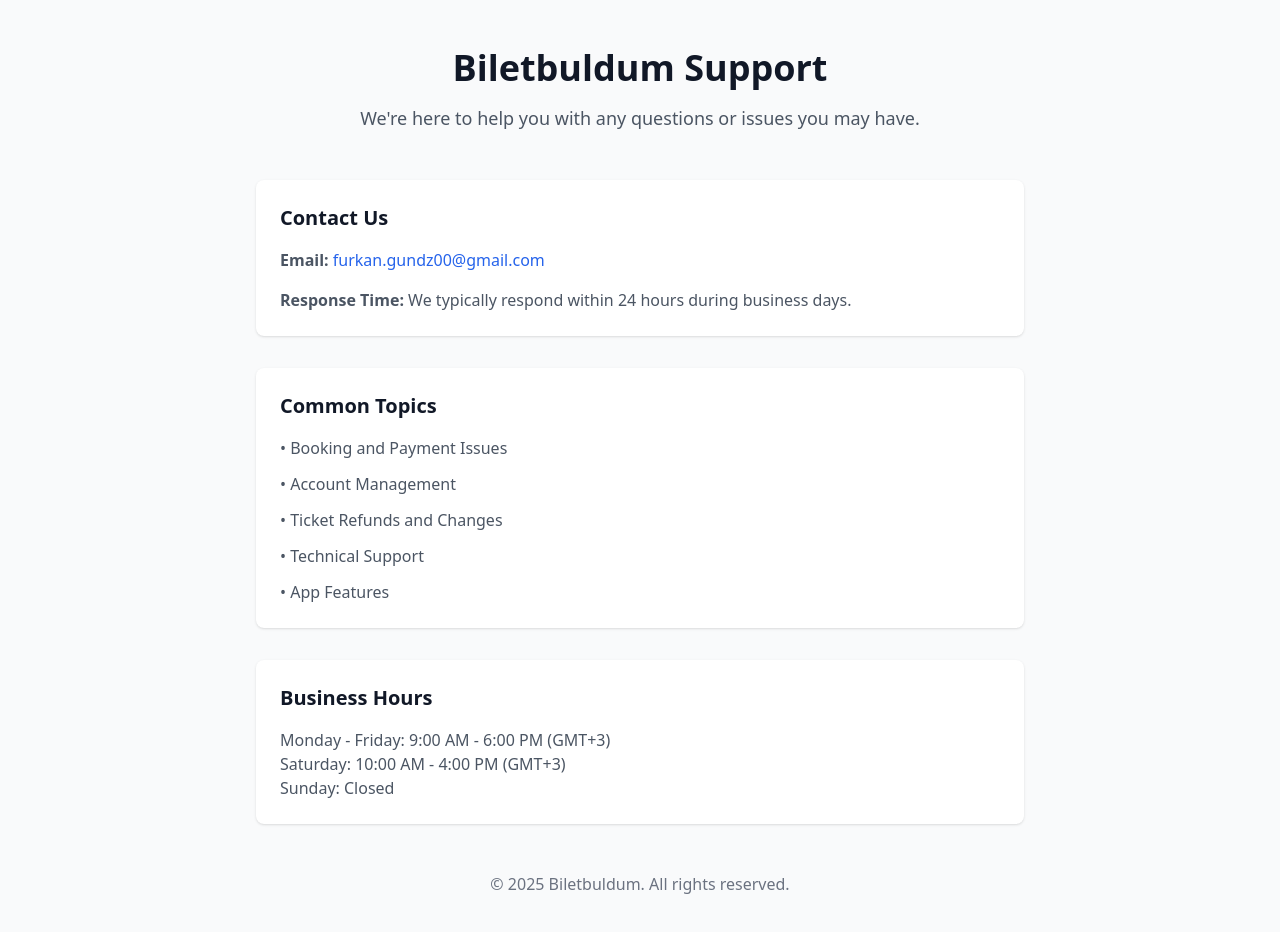
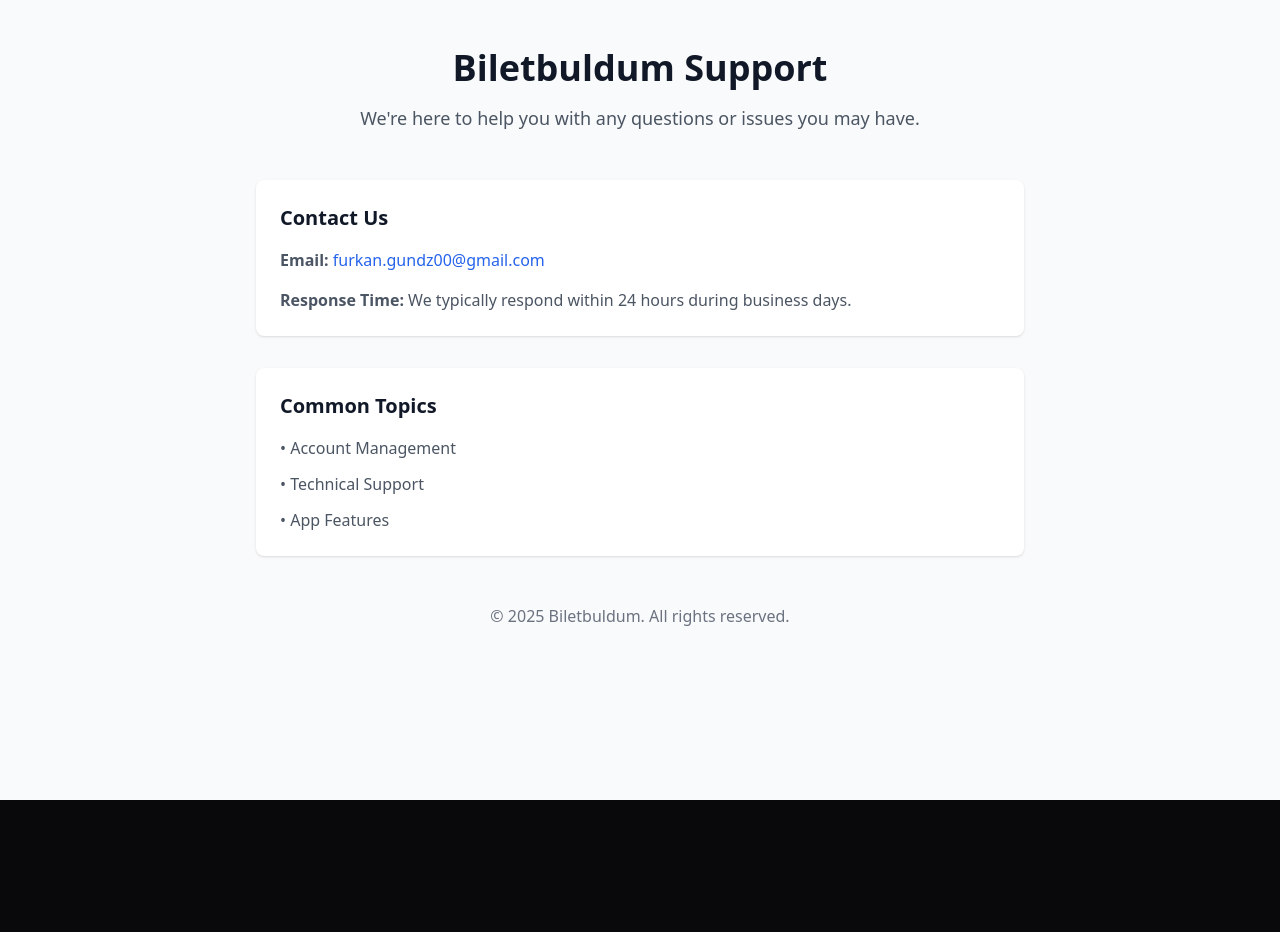
Before and after one commit to Furkangunduz/policies, a Next.js app: page /biletbuldum/support in a window 1280 px wide. Shown: the top 932 px of the page. After the commit the page ends 800 px from the top, so only its background shows below. Built offline with nearby package versions, Linux system fonts and the light colour scheme.

Commit message:
refactor: remove unnecessary sections and streamline SupportPage content

```diff
--- a/src/app/biletbuldum/support/page.tsx
+++ b/src/app/biletbuldum/support/page.tsx
@@ -1,4 +1,3 @@
-
 const SupportPage = () => {
   return (
     <div className="min-h-screen bg-gray-50 py-12 px-4 sm:px-6 lg:px-8">
@@ -33,23 +32,12 @@ const SupportPage = () => {
           <section className="bg-white shadow rounded-lg p-6">
             <h2 className="text-xl font-semibold text-gray-900 mb-4">Common Topics</h2>
             <ul className="space-y-3 text-gray-600">
-              <li>• Booking and Payment Issues</li>
               <li>• Account Management</li>
-              <li>• Ticket Refunds and Changes</li>
               <li>• Technical Support</li>
               <li>• App Features</li>
             </ul>
           </section>
 
-          {/* Business Hours */}
-          <section className="bg-white shadow rounded-lg p-6">
-            <h2 className="text-xl font-semibold text-gray-900 mb-4">Business Hours</h2>
-            <p className="text-gray-600">
-              Monday - Friday: 9:00 AM - 6:00 PM (GMT+3)<br />
-              Saturday: 10:00 AM - 4:00 PM (GMT+3)<br />
-              Sunday: Closed
-            </p>
-          </section>
         </div>
 
         <footer className="mt-12 text-center text-gray-500">
```
